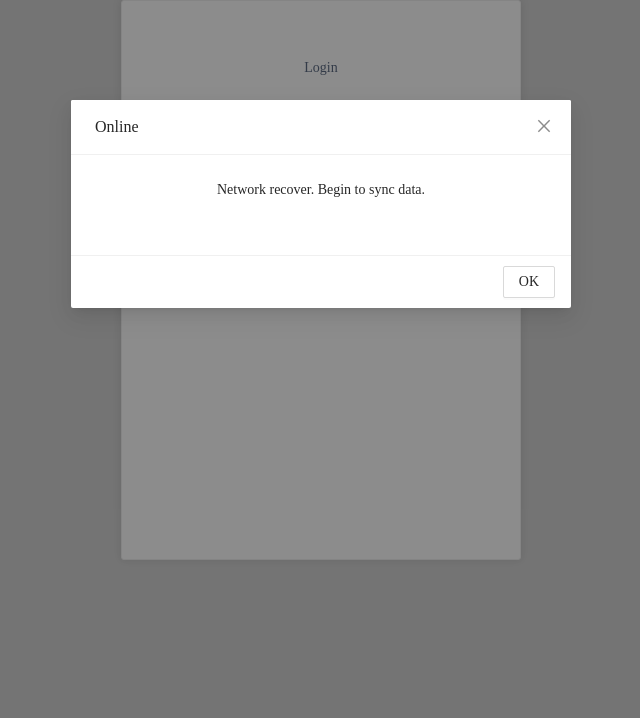
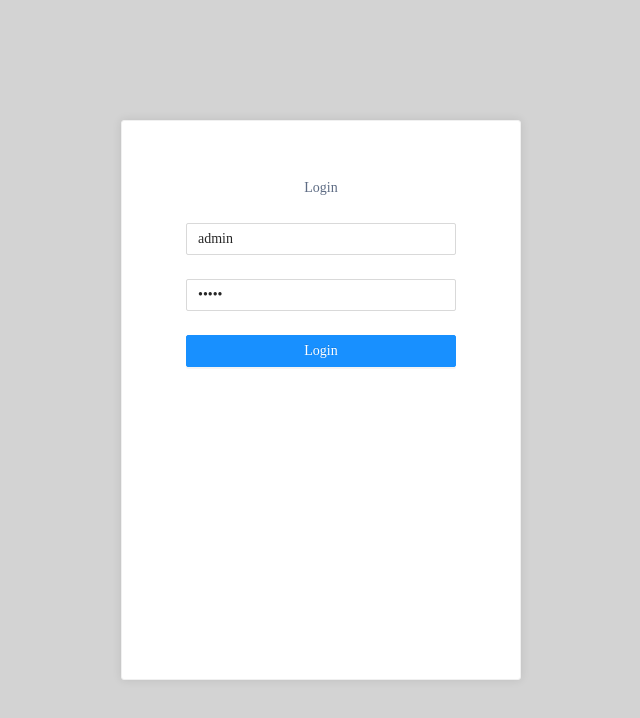
Before and after one commit to Browinee/Profile, a React (Create React App) app: page / in a window 1280 px wide. Shown: the top 718 px of the page, without its empty margins (319-959 px from the left). Built offline with nearby package versions, Linux system fonts and the light colour scheme; what styled-breakpoints would draw is missing.

Commit message:
feat: modify online offline

```diff
--- a/src/App.tsx
+++ b/src/App.tsx
@@ -32,10 +32,10 @@ function App() {
     });
     const {user, syncUser} = useAuth();
     const [isModal, setIsModal] = useState(false);
-    const isOnline = useOnline();
-    useEffect(() => {
+    const modalCallback = useCallback(() => {
         setIsModal(true);
-    }, [isOnline]);
+    }, [setIsModal]);
+    const isOnline = useOnline(modalCallback);
 
     const toggleModal = useCallback(() => {
         setIsModal(prev => !prev);
--- a/src/hooks/useOnline.tsx
+++ b/src/hooks/useOnline.tsx
@@ -1,13 +1,15 @@
 import {useCallback, useEffect, useState} from "react";
 
-const useOnline = () => {
+const useOnline = (cb: () => void) => {
     const [isOnline, setIsOnline] = useState(navigator.onLine);
     const setOnline = useCallback(() => {
         setIsOnline(true);
-    }, [setIsOnline]);
+        cb();
+    }, [setIsOnline, cb]);
     const setOffline = useCallback(() => {
+        cb();
         setIsOnline(false);
-    }, [setIsOnline]);
+    }, [setIsOnline, cb]);
     useEffect(() => {
         window.addEventListener("offline", setOffline);
         window.addEventListener("online", setOnline);
--- a/src/module/auth/components/UnAuthenticated/index.tsx
+++ b/src/module/auth/components/UnAuthenticated/index.tsx
@@ -47,8 +47,6 @@ const ShadowCard = styled(Card)`
 `;
 const Container = styled.div`
     display: flex;
-    flex-direction: column;
     align-items: center;
     justify-items: center;
-    min-height: 100vh;
 `;
```
